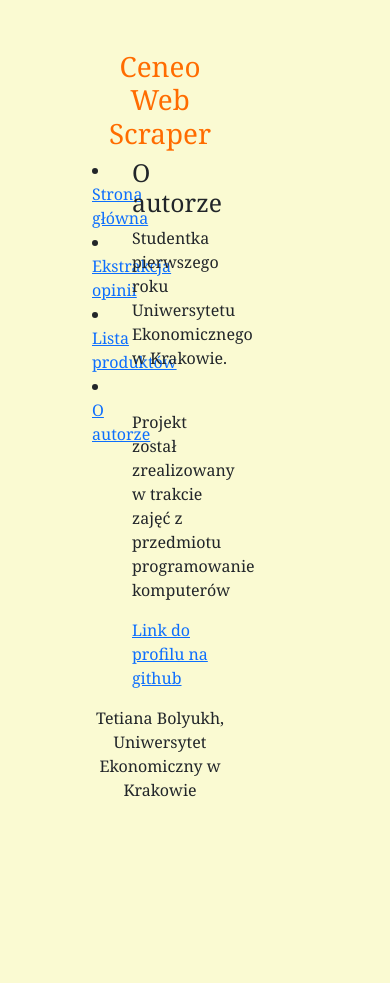
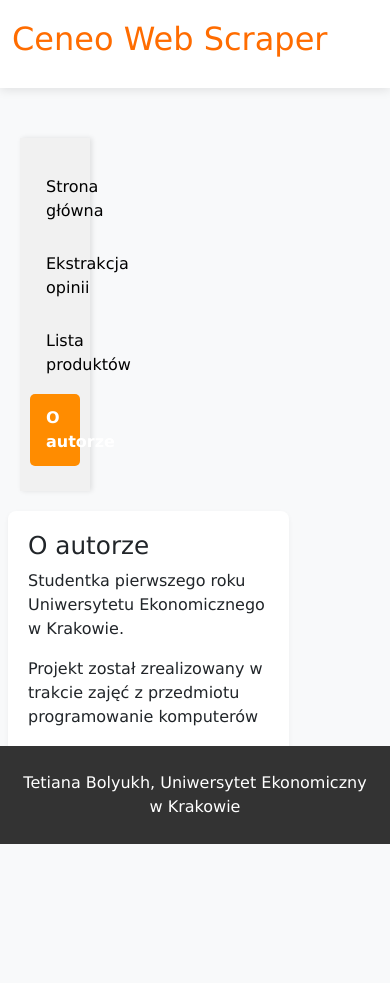
Before and after one commit to TetianaBolyukh/CeneoWebScraper, a Flask app: page /author in a window 390 px wide. Before the commit the page ends 797 px from the top, so only its background shows below. Run offline with Flask 3, Linux system fonts and the light colour scheme; some libraries are stand-ins or nearby versions.

Commit message:
2025.06.04 TB

```diff
--- a/app/static/style.css
+++ b/app/static/style.css
@@ -1,50 +1,217 @@
-h1{
-    color:#ff6c00;
-    text-align: center;
-  }
-h1{
-    text-align: center;
-  }
+/* General Styles */
 body {
-    background-color: lightgoldenrodyellow;
-    font-family:Cambria, Cochin, Georgia, Times, 'Times New Roman', serif;
-    text-align: center;
-    margin-top: 50px;
-    margin-bottom: 100px;
-    margin-right: 150px;
-    margin-left: 80px;
-  }
-div {
-    text-align: left;
-  }
-a:visited {
-    color: darkred;
-  }
-a:hover {
-    color: burlywood;
-  }
-form {
-    width: 400px;
-    height: 100px;
-    padding: 12px;
-    border: 1px solid #ccc;
-    background-color:floralwhite;
-    border-radius: 15px;
-    resize: vertical;
-}
-label {
-    font-family:Cambria, Cochin, Georgia, Times, 'Times New Roman', serif;
-}
-.form-button {
-    margin: 10px;
-    border-radius: 15px;
-    cursor: pointer;
+  font-family: 'Lucida Sans', 'Lucida Sans Regular', 'Lucida Grande', 'Lucida Sans Unicode', Geneva, Verdana, sans-serif;
+  margin: 0;
+  padding: 0;
+  min-height: 100vh;
+  display: flex;
+  flex-direction: column;
+  background-color: #f8f9fa;
 }
 
-button {
-    font-family:Cambria, Cochin, Georgia, Times, 'Times New Roman', serif;
-    background-color:palegoldenrod;
-    margin-right: 1cm;
-    border-radius: 5px;
+/* Header Styles */
+header {
+  background-color: white;
+  padding: 20px 0;
+  box-shadow: 0 2px 10px rgba(0,0,0,0.1);
+  margin-bottom: 30px;
+}
 
+header h1 {
+  color: #ff6c00;
+  font-size: 2.5rem;
+  margin-bottom: 10px;
 }
+
+header h2 {
+  color: #555;
+  font-size: 1.5rem;
+  font-weight: normal;
+}
+
+/* Main Content Styles */
+section.container {
+  flex: 1;
+  padding: 20px;
+  margin-bottom: 60px;
+}
+
+/* Navigation Styles */
+ul {
+  list-style-type: none;
+  margin: 0;
+  padding: 20px 0;
+  width: 200px;
+  background-color: #f1f1f1;
+  height: 100%;
+  position: fixed;
+  box-shadow: 2px 0 5px rgba(0,0,0,0.1);
+}
+
+li a {
+  display: block;
+  color: #000;
+  padding: 12px 16px;
+  text-decoration: none;
+  transition: all 0.3s ease;
+  margin: 5px 10px;
+  border-radius: 5px;
+}
+
+li a:hover {
+  background-color: #555;
+  color: white;
+  transform: translateX(5px);
+}
+
+li a:active {
+  background-color: lightsalmon;
+  color: white;
+}
+
+li a.active-item {
+  background-color: darkorange;
+  color: white;
+  font-weight: bold;
+}
+
+/* Content Area Styles */
+.col-9 {
+  padding: 20px;
+  background-color: white;
+  border-radius: 8px;
+  box-shadow: 0 2px 5px rgba(0,0,0,0.05);
+  margin-left: 220px;
+}
+
+/* Form Styles */
+form {
+  width: 100%;
+  max-width: 500px;
+  margin: 30px auto;
+  padding: 30px;
+  background-color: white;
+  border: 1px solid #ddd;
+  border-radius: 15px;
+  box-shadow: 0 4px 10px rgba(0,0,0,0.1);
+}
+
+form label {
+  font-size: 1.2rem;
+  margin-bottom: 10px;
+  color: #333;
+}
+
+form input[type="text"] {
+  width: 100%;
+  height: 45px;
+  padding: 10px 15px;
+  margin-bottom: 20px;
+  border: 1px solid #ddd;
+  border-radius: 8px;
+  font-size: 1rem;
+  transition: border 0.3s;
+}
+
+form input[type="text"]:focus {
+  border-color: darkorange;
+  outline: none;
+  box-shadow: 0 0 0 3px rgba(255, 140, 0, 0.2);
+}
+
+form button {
+  background-color: darkorange;
+  color: white;
+  border-radius: 8px;
+  padding: 12px 24px;
+  cursor: pointer;
+  border: none;
+  font-size: 1rem;
+  transition: all 0.3s;
+  width: 100%;
+  max-width: 200px;
+}
+
+form button:hover {
+  background-color: #e65c00;
+  transform: translateY(-2px);
+  box-shadow: 0 4px 8px rgba(0,0,0,0.1);
+}
+
+/* Footer Styles */
+footer {
+  background-color: #333;
+  color: white;
+  padding: 20px 0;
+  text-align: center;
+  margin-top: auto;
+}
+
+footer p {
+  margin: 0;
+  padding: 5px;
+}
+
+/* Index Page Styles */
+ol {
+  padding-left: 20px;
+  line-height: 1.6;
+}
+
+ol li {
+  margin-bottom: 15px;
+  font-size: 1.1rem;
+}
+
+/* Error Message Styles */
+.error-message {
+  color: #d9534f;
+  background-color: #f8d7da;
+  border: 1px solid #f5c6cb;
+  padding: 15px;
+  border-radius: 5px;
+  margin-bottom: 20px;
+}
+
+/* Responsive Adjustments */
+@media (max-width: 768px) {
+  .row {
+    flex-direction: column;
+  }
+
+  ul {
+    position: relative;
+    width: 100%;
+    height: auto;
+  }
+
+  .col-9 {
+    margin-left: 0;
+    margin-top: 20px;
+  }
+
+  header h1 {
+    font-size: 2rem;
+  }
+
+  header h2 {
+    font-size: 1.2rem;
+  }
+}
+
+/* DataTable Overrides */
+.dataTables_wrapper {
+  margin-top: 20px;
+}
+
+.dataTables_filter input {
+  border: 1px solid #ddd !important;
+  border-radius: 4px !important;
+  padding: 5px 10px !important;
+}
+
+.dataTables_length select {
+  border: 1px solid #ddd !important;
+  border-radius: 4px !important;
+  padding: 5px !important;
+}
--- a/app/templates/author.html
+++ b/app/templates/author.html
@@ -2,7 +2,7 @@
 {% block title %}{% endblock %}
 {% block content %}
     <h2>O autorze</h2>
-    <p>Studentka pierwszego roku Uniwersytetu Ekonomicznego w Krakowie.</p><br>
+    <p>Studentka pierwszego roku Uniwersytetu Ekonomicznego w Krakowie.</p>
     <p>Projekt został zrealizowany w trakcie zajęć z przedmiotu programowanie komputerów</p>
     <p><a href="https://github.com/TetianaBolyukh">Link do profilu na github</a></p>
 {% endblock %}
--- a/app/templates/base.html
+++ b/app/templates/base.html
@@ -17,12 +17,12 @@
     <section class="container">
         <div class="row">
             <div class="col-3">
-                <u1>
-                    <li><a href="{{url_for('index')}}">Strona główna</a></li>
-                    <li><a href="{{url_for('display_form')}}">Ekstrakcja opinii</a></li>
-                    <li><a href="{{url_for('products')}}">Lista produktów</a></li>
-                    <li><a href="{{url_for('author')}}">O autorze</a></li>
-                </u1>
+                <ul>
+                    <li><a href="{{ url_for('index') }}" class="{% if request.endpoint == 'index' %}active-item{% endif %}">Strona główna</a></li>
+                    <li><a href="{{ url_for('display_form') }}" class="{% if request.endpoint == 'display_form' %}active-item{% endif %}">Ekstrakcja opinii</a></li>
+                    <li><a href="{{ url_for('products') }}" class="{% if request.endpoint == 'products' %}active-item{% endif %}">Lista produktów</a></li>
+                    <li><a href="{{ url_for('author') }}" class="{% if request.endpoint == 'author' %}active-item{% endif %}">O autorze</a></li>
+                  </ul>
             </div>
             <div class="col-9">
                 {% block content %}
--- a/app/templates/extract.html
+++ b/app/templates/extract.html
@@ -6,7 +6,7 @@
     {% endif %}
     <form action="{{url_for('extract')}}" method="post">
         <label for="product_id">Kod produktu</label>
-        <input type="text" name="product_id" id="product_id" required>
+        <input type="text" name="product_id" placeholder="Wpisz kod..." id="product_id" required>
         <button type="submit">Pobierz opinie</button>
     </form>
 {% endblock %}
```
